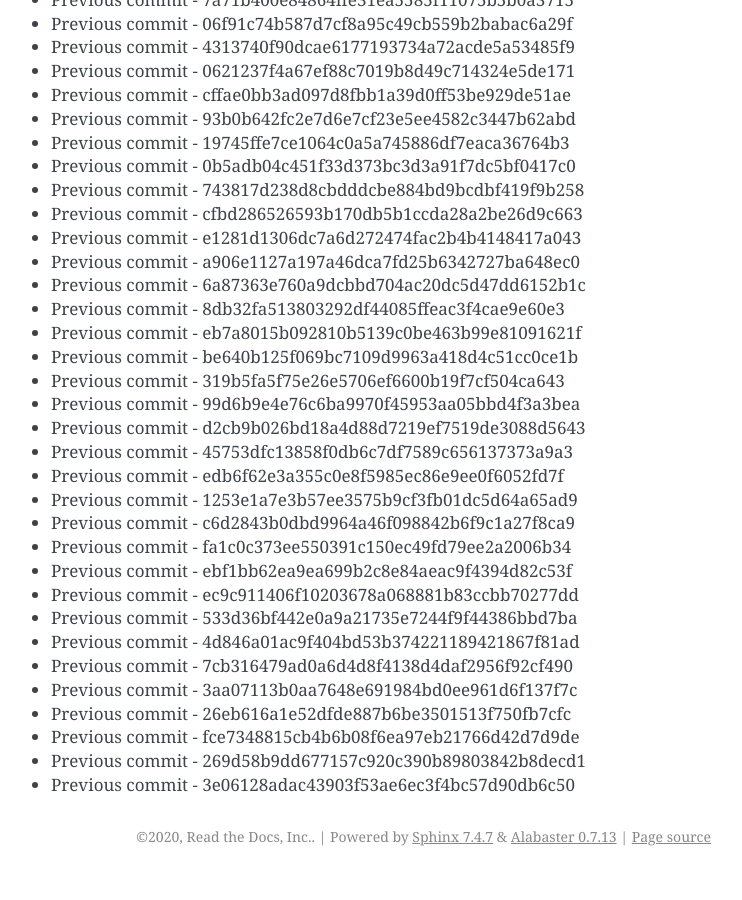
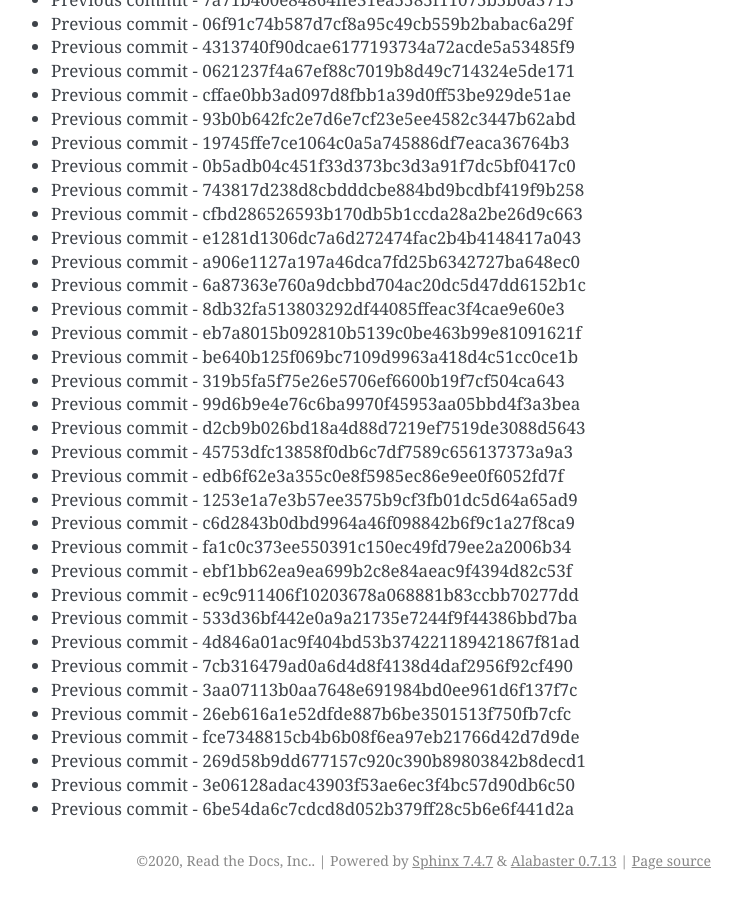
Before and after one commit to readthedocs/rtd-git-stresstest, a Sphinx documentation site: the page built from docs/updates.rst, in a window 1280 px wide and 900 px high, scrolled down 79590 px. Shown: the whole window, without its empty margins (399-1141 px from the left). Built offline with Sphinx 7.4.7, drawn with Linux system fonts in a browser that asks for light colours; before the commit the page ends 80466 px from its top, so only the background shows below that.

Commit message:
Generating commit from previous: 6be54da6c7cdcd8d052b379ff28c5b6e6f441d2a

```diff
--- a/docs/updates.rst
+++ b/docs/updates.rst
@@ -3376,3 +3376,4 @@ It can be tested for any performance characteristics.
 * Previous commit - fce7348815cb4b6b08f6ea97eb21766d42d7d9de
 * Previous commit - 269d58b9dd677157c920c390b89803842b8decd1
 * Previous commit - 3e06128adac43903f53ae6ec3f4bc57d90db6c50
+* Previous commit - 6be54da6c7cdcd8d052b379ff28c5b6e6f441d2a
```
